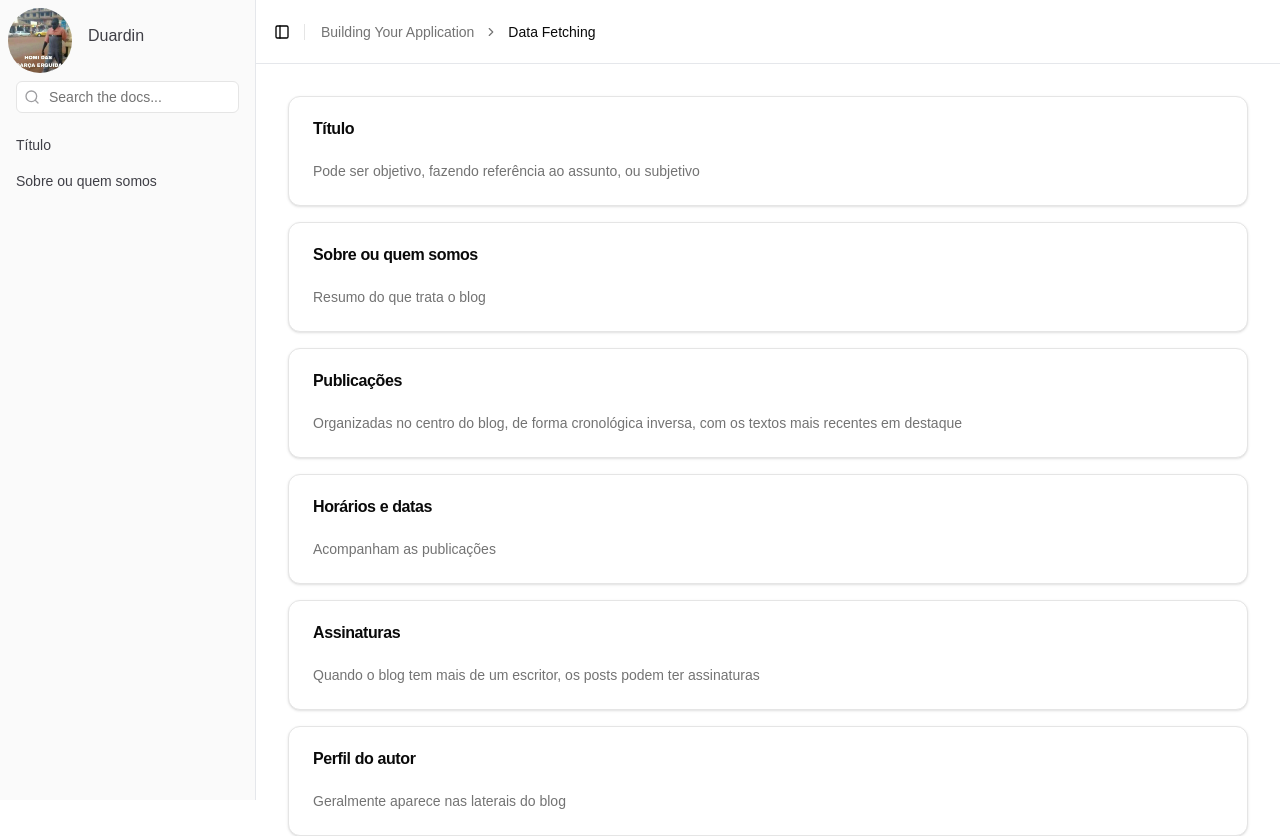
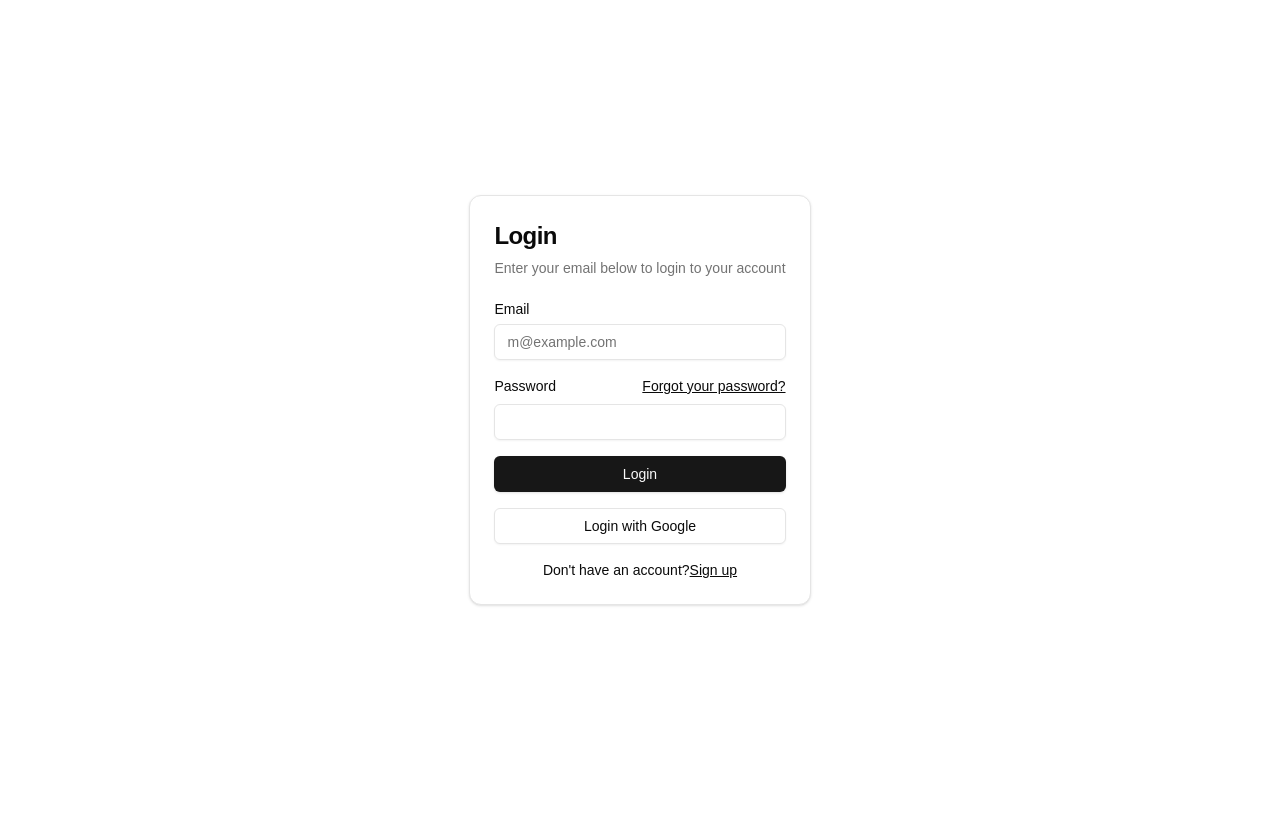
Before and after one commit to Efrnds/Blog-Post, a Next.js app: page / in a window 1280 px wide. Shown: the top 836 px of the page. After the commit the page ends 800 px from the top, so only its background shows below. Built offline with nearby package versions, Linux system fonts and the light colour scheme.

Commit message:
adicionando os posts

```diff
--- a/src/app/dashboard/page.jsx
+++ b/src/app/dashboard/page.jsx
@@ -1,12 +1,19 @@
+"use client";
 import { AppSidebar } from "@/components/app-sidebar";
+import Link from "next/link";
 import {
   Breadcrumb,
   BreadcrumbItem,
-  BreadcrumbLink,
   BreadcrumbList,
   BreadcrumbPage,
   BreadcrumbSeparator,
 } from "@/components/ui/breadcrumb";
+import {
+  Card,
+  CardContent,
+  CardDescription,
+  CardTitle,
+} from "@/components/ui/card";
 import ComponenteCard from "@/components/componenteCard";
 import { Separator } from "@/components/ui/separator";
 import {
@@ -14,8 +21,13 @@ import {
   SidebarProvider,
   SidebarTrigger,
 } from "@/components/ui/sidebar";
+import { useRouter } from "next/navigation";
+import { Factory, Github } from "lucide-react";
 
 export default function Page() {
+  const router = useRouter();
+  const page = router.query;
+
   return (
     <SidebarProvider>
       <AppSidebar />
@@ -25,14 +37,9 @@ export default function Page() {
           <Separator orientation="vertical" className="h-4 mr-2" />
           <Breadcrumb>
             <BreadcrumbList>
-              <BreadcrumbItem className="hidden md:block">
-                <BreadcrumbLink href="#title">
-                  Building Your Application
-                </BreadcrumbLink>
-              </BreadcrumbItem>
               <BreadcrumbSeparator className="hidden md:block" />
               <BreadcrumbItem>
-                <BreadcrumbPage>Data Fetching</BreadcrumbPage>
+                <BreadcrumbPage>{page || "Home"}</BreadcrumbPage>
               </BreadcrumbItem>
             </BreadcrumbList>
           </Breadcrumb>
@@ -41,15 +48,45 @@ export default function Page() {
           <ComponenteCard
             id="title"
             href={"#title"}
-            title={"Título"}
+            title={"Método Ágil SAFe"}
+            className={"text-2xl"}
             description={
-              "Pode ser objetivo, fazendo referência ao assunto, ou subjetivo"
+              <div className="flex flex-col gap-4">
+                <p>
+                  Este blog foi criado com o intuito de explicar o que é o
+                  método ágil SAFe, e como ele pode ser utilizado em empresas de
+                  pequeno e grande porte, sinta-se a vontade para nos dar uma
+                  estrelinha no repositório{" "}
+                  <Link
+                    className="font-semibold text-blue-500"
+                    href="https://github.com/Efrnds/blogpost"
+                  >
+                    aqui
+                  </Link>{" "}
+                  e compartilhar com seus amigos.
+                </p>
+                <Link href="/SAFe" id={"#postagens"}>
+                  <h1 className="text-xl">Postagens</h1>
+                  <div className="flex w-32 h-32 p-2 border rounded-md shadow-md">
+                    <p className="w-full my-auto font-bold text-center ">
+                      SAFe
+                    </p>
+                  </div>
+                </Link>
+              </div>
             }
           />
           <ComponenteCard
             id={"#about"}
             title={"Sobre ou quem somos"}
-            description={"Resumo do que trata o blog"}
+            description={
+              <>
+                <p>
+                  Resumo do que trata o blog <br></br>
+                  asdfadgjf
+                </p>
+              </>
+            }
           />
           <ComponenteCard
             id={"#publications"}
@@ -76,7 +113,7 @@ export default function Page() {
             description={"Geralmente aparece nas laterais do blog"}
           />
           <ComponenteCard
-          id={"#contacts"}
+            id={"#contacts"}
             title={"Contatos"}
             description={"Geralmente aparece nas laterais do blog"}
           />
--- /dev/null
+++ b/src/app/login/page.jsx
@@ -0,0 +1,9 @@
+import { LoginForm } from "@/components/login-form"
+
+export default function Page() {
+  return (
+    (<div className="flex h-screen w-full items-center justify-center px-4">
+      <LoginForm />
+    </div>)
+  );
+}
--- a/src/app/page.js
+++ b/src/app/page.js
@@ -1,4 +1,4 @@
-import Dashboard from "./dashboard/page";
+import Login from "./login/page";
 export default function Home() {
-  return <Dashboard></Dashboard>;
+  return <Login/>;
 }
--- a/src/components/Profile.jsx
+++ b/src/components/Profile.jsx
@@ -1,18 +1,22 @@
 import Image from "next/image";
+import { Card, CardTitle } from "./ui/card";
 
 export default function Profile() {
   return (
-    <div className="flex">
+    <Card>
+      <CardTitle className="flex pl-2">
         <Image
-        className="justify-center w-16 my-auto rounded-full"
+          className="justify-center w-12 my-auto rounded-full h-fit"
           src="/images/homidascarca.jpg"
           width={100}
           height={100}
           alt={"zap"}
         />
-      <div className="flex flex-col gap-2 p-4">
-        <h1>Duardin</h1>
+        <div className="flex flex-col p-4 h-fit">
+          <h1 className="font-semibold">Duardin</h1>
+          <p className="text-xs text-slate-600">Leitor</p>
         </div>
-    </div>
+      </CardTitle>
+    </Card>
   );
 }
--- a/src/components/app-sidebar.jsx
+++ b/src/components/app-sidebar.jsx
@@ -1,19 +1,13 @@
 import * as React from "react";
-import { ChevronRight } from "lucide-react";
-
 import { SearchForm } from "@/components/search-form";
 import Profile from "@/components/Profile";
-import {
-  Collapsible,
-  CollapsibleContent,
-  CollapsibleTrigger,
-} from "@/components/ui/collapsible";
+import { Button } from "./ui/button";
 import {
   Sidebar,
   SidebarContent,
+  SidebarFooter,
   SidebarGroup,
   SidebarGroupContent,
-  SidebarGroupLabel,
   SidebarHeader,
   SidebarMenu,
   SidebarMenuButton,
@@ -58,6 +52,11 @@ export function AppSidebar({ ...props }) {
           </SidebarGroupContent>
         </SidebarGroup>
       </SidebarContent>
+      <SidebarFooter>
+        <Button>
+          <Link href="../login">Logout</Link>
+        </Button>
+      </SidebarFooter>
       <SidebarRail />
     </Sidebar>
   );
--- /dev/null
+++ b/src/components/login-form.jsx
@@ -0,0 +1,61 @@
+import Link from "next/link";
+
+import { Button } from "@/components/ui/button";
+import {
+  Card,
+  CardContent,
+  CardDescription,
+  CardHeader,
+  CardTitle,
+} from "@/components/ui/card";
+import { Input } from "@/components/ui/input";
+import { Label } from "@/components/ui/label";
+
+export function LoginForm() {
+  return (
+    <Card className="max-w-sm mx-auto">
+      <CardHeader>
+        <CardTitle className="text-2xl">Login</CardTitle>
+        <CardDescription>
+          Enter your email below to login to your account
+        </CardDescription>
+      </CardHeader>
+      <CardContent>
+        <div className="grid gap-4">
+          <div className="grid gap-2">
+            <Label htmlFor="email">Email</Label>
+            <Input
+              id="email"
+              type="email"
+              placeholder="m@example.com"
+              required
+            />
+          </div>
+          <div className="grid gap-2">
+            <div className="flex items-center">
+              <Label htmlFor="password">Password</Label>
+              <Link href="#" className="inline-block ml-auto text-sm underline">
+                Forgot your password?
+              </Link>
+            </div>
+            <Input id="password" type="password" required />
+          </div>
+          <Button>
+            <Link href="../dashboard" type="submit" className="w-full">
+              Login
+            </Link>
+          </Button>
+          <Button variant="outline" className="w-full">
+            Login with Google
+          </Button>
+        </div>
+        <div className="mt-4 text-sm text-center">
+          Don&apos;t have an account?{""}
+          <Link href="#" className="underline">
+            Sign up
+          </Link>
+        </div>
+      </CardContent>
+    </Card>
+  );
+}
```
Lines whose indentation alone changed are shown as unchanged.
